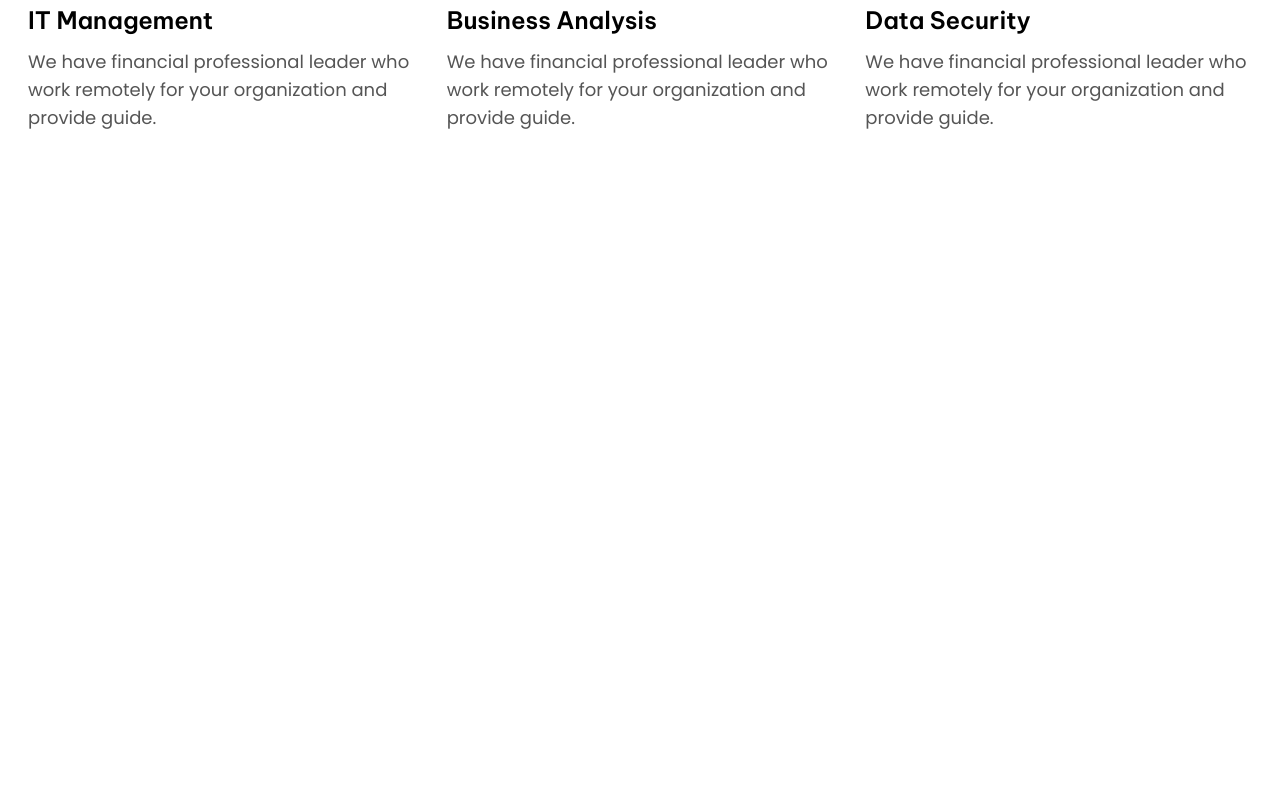
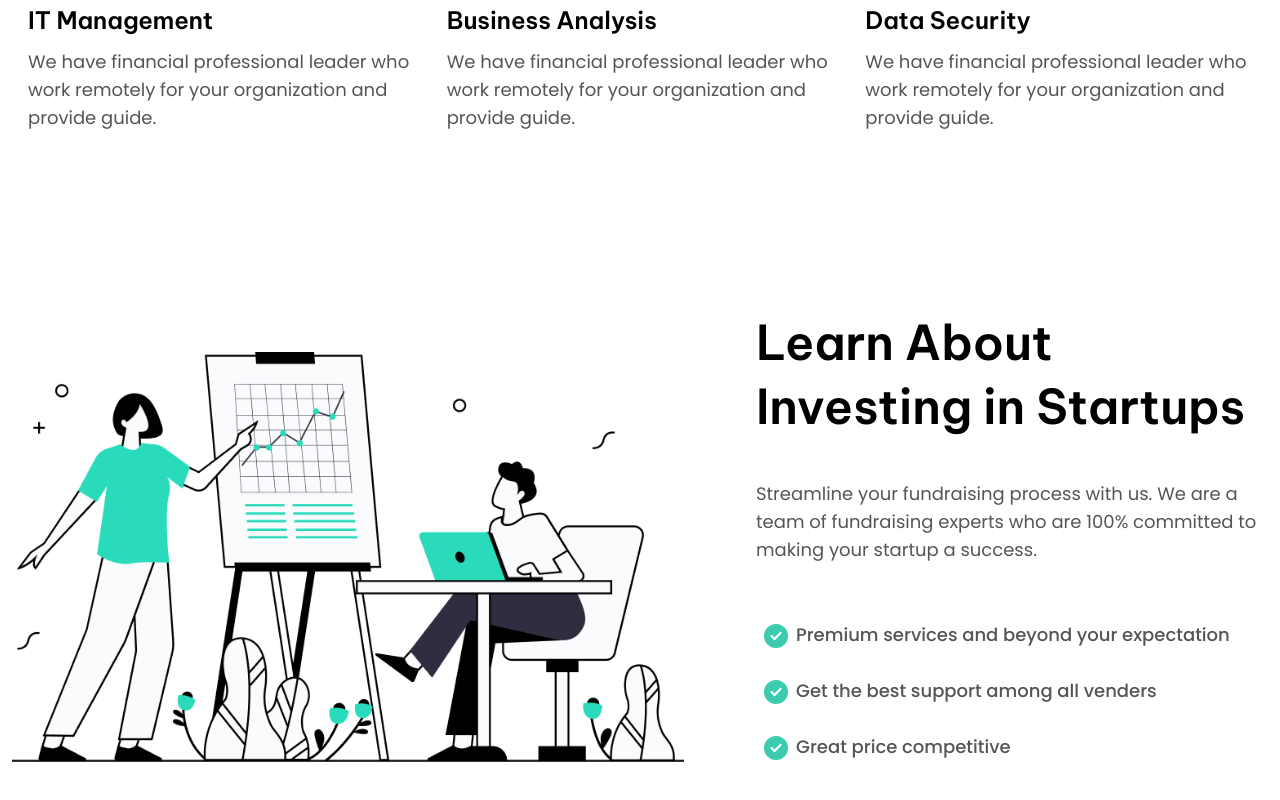
Before and after one commit to LeaReXx/React-Startup, a React (Create React App) app: page / in a window 1280 px wide. Shown: the part 3108-3908 px from the top of the page. Before the commit the page ends 3276 px from the top, so only its background shows below. Built offline with nearby package versions, Linux system fonts and the light colour scheme.

Commit message:
team together section completed

```diff
--- a/src/App.jsx
+++ b/src/App.jsx
@@ -4,6 +4,7 @@ import Header from "./header/header";
 import AboutInvesting from "./about-investing/about-investing";
 import MakeMoney from "./make-money/make-money";
 import BusinessGrowth from "./business-growth/business-growth";
+import TeamTogether from "./team-together/team-together";
 function App() {
   return (
     <div className="App">
@@ -12,6 +13,7 @@ function App() {
       <AboutInvesting />
       <MakeMoney />
       <BusinessGrowth />
+      <TeamTogether />
     </div>
   );
 }
--- /dev/null
+++ b/src/team-together/team-together.jsx
@@ -0,0 +1,51 @@
+import React from "react";
+import { FontAwesomeIcon } from "@fortawesome/react-fontawesome";
+
+export default function TeamTogether() {
+  return (
+    <section className="container mx-auto px-3 max-w-[1330px] flex flex-col lg:flex-row lg:items-center lg:justify-between lg:my-32 xl:gap-14">
+      <div className="mt-14 mb-8">
+        <img
+          src="./img/startup-banner4.png"
+          alt="About Investing Banner"
+          className="lg:max-w-xl xl:max-w-2xl"
+        />
+      </div>
+      <div className="pl-4">
+        <h2 className="text-3xl font-semibold leading-tight md:text-5xl lg:leading-[1.35]">
+          Learn About Investing in Startups
+        </h2>
+        <p className="text-lg text-[#555555] py-5 md:py-8 lg:py-14 xl:py-10">
+          Streamline your fundraising process with us. We are a team of
+          fundraising experts who are 100% committed to making your startup a
+          success.
+        </p>
+        <div className="my-1 md:text-left">
+          <ul className="text-lg font-medium text-[#555555]">
+            <li>
+              <FontAwesomeIcon
+                icon="fa-solid fa-circle-check"
+                className="text-[#3BCBB0] text-2xl py-4 align-middle px-2"
+              />
+              Premium services and beyond your expectation
+            </li>
+            <li>
+              <FontAwesomeIcon
+                icon="fa-solid fa-circle-check"
+                className="text-[#3BCBB0] text-2xl py-4 align-middle px-2"
+              />
+              Get the best support among all venders
+            </li>
+            <li>
+              <FontAwesomeIcon
+                icon="fa-solid fa-circle-check"
+                className="text-[#3BCBB0] text-2xl py-4 align-middle px-2"
+              />
+              Great price competitive
+            </li>
+          </ul>
+        </div>
+      </div>
+    </section>
+  );
+}
```
Also changed, not shown: public/img/startup-banner4.png (added).
